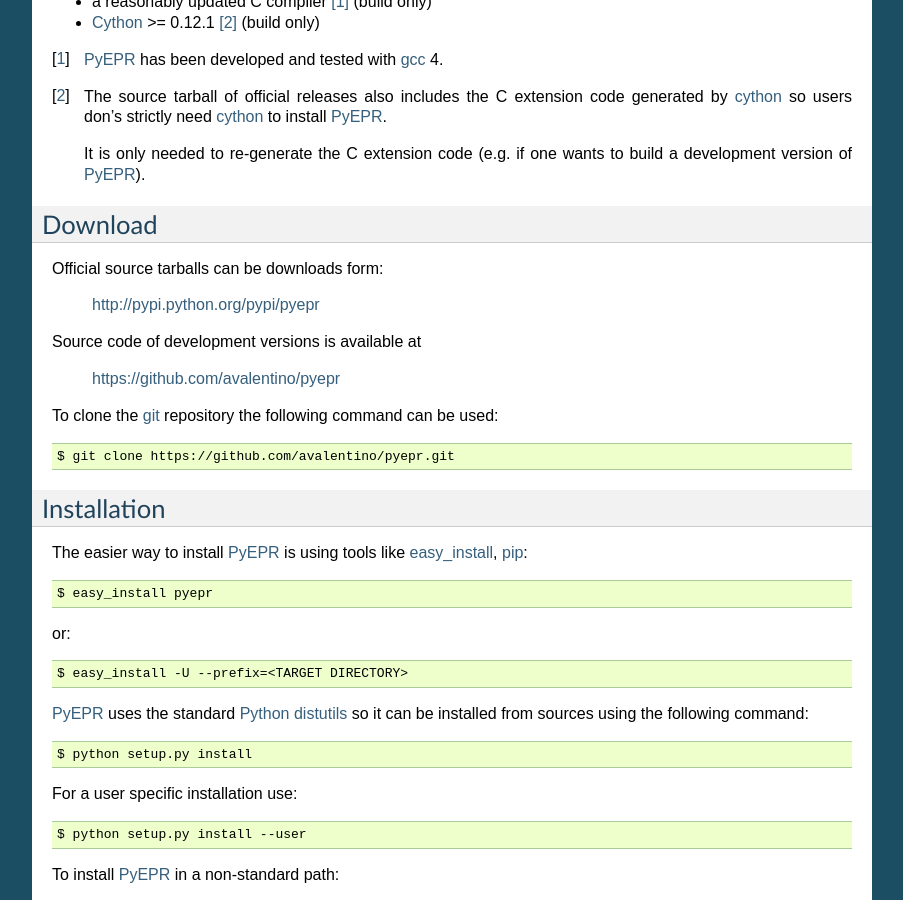
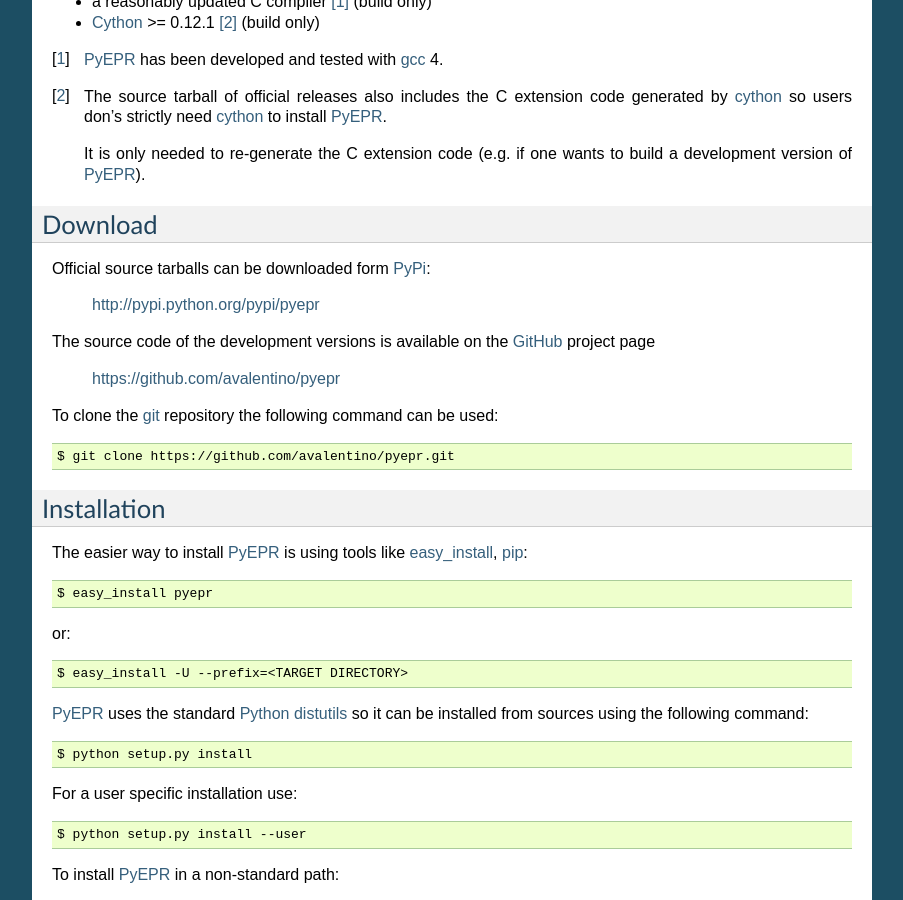
Before and after one commit to avalentino/pyepr, a Sphinx documentation site: the page built from doc/usermanual.txt, in a window 1280 px wide and 900 px high, scrolled down 747 px. Shown: the whole window, without its empty margins (198-1101 px from the left). Built offline with Sphinx 7.4.7, drawn with Linux system fonts in a browser that asks for light colours; formulas are drawn with MathJax 3.

Commit message:
Updated home page url

```diff
--- a/README.txt
+++ b/README.txt
@@ -2,7 +2,7 @@
 ENVISAT Product Reader Python API
 =================================
 
-:HomePage:  https://github.com/avalentino/pyepr
+:HomePage:  http://avalentino.github.com/pyepr
 :Author:    Antonio Valentino
 :Contact:   antonio.valentino@tiscali.it
 :Date:      20/03/2011
--- a/TODO.txt
+++ b/TODO.txt
@@ -2,9 +2,7 @@
 ==========
 
 * read_bitmask_raster
-* support to buffer protocol: __getbuffer__ and __releasebuffer__ (??)
 * suppress compilation warnings
-* split .pxi, .pxd (??)
 * support for multiple version of EPR API (2.2 and 2.1)
 * code examples
 * use a smaller test dataset
--- a/doc/index.txt
+++ b/doc/index.txt
@@ -2,7 +2,7 @@
 ENVISAT Product Reader Python API
 =================================
 
-:HomePage:  https://github.com/avalentino/pyepr
+:HomePage:  http://avalentino.github.com/pyepr
 :Author:    Antonio Valentino
 :Contact:   antonio.valentino@tiscali.it
 :Date:      17/03/2011
--- a/doc/usermanual.txt
+++ b/doc/usermanual.txt
@@ -66,11 +66,12 @@
 Download
 --------
 
-Official source tarballs can be downloads form:
+Official source tarballs can be downloaded form PyPi_:
 
     http://pypi.python.org/pypi/pyepr
 
-Source code of development versions is available at
+The source code of the development versions is available on the GitHub_
+project page
 
     https://github.com/avalentino/pyepr
 
@@ -78,6 +79,8 @@
 
     $ git clone https://github.com/avalentino/pyepr.git
 
+.. _PyPi: http://pypi.python.org
+.. _GitHub: https://github.com
 .. _git: http://git-scm.com
 
 
--- a/setup.py
+++ b/setup.py
@@ -35,7 +35,7 @@
     version='0.3',
     author='Antonio Valentino',
     author_email='antonio.valentino@tiscali.it',
-    url='https://github.com/avalentino/pyepr',
+    url='http://avalentino.github.com/pyepr',
     description='Python ENVISAT Product Reader API',
     long_description='''PyEPR provides Python_ bindings for the ENVISAT
 Product Reader C API (`EPR API`_) for reading satellite data from ENVISAT_
```
Also changed, not shown: 1 other file.
